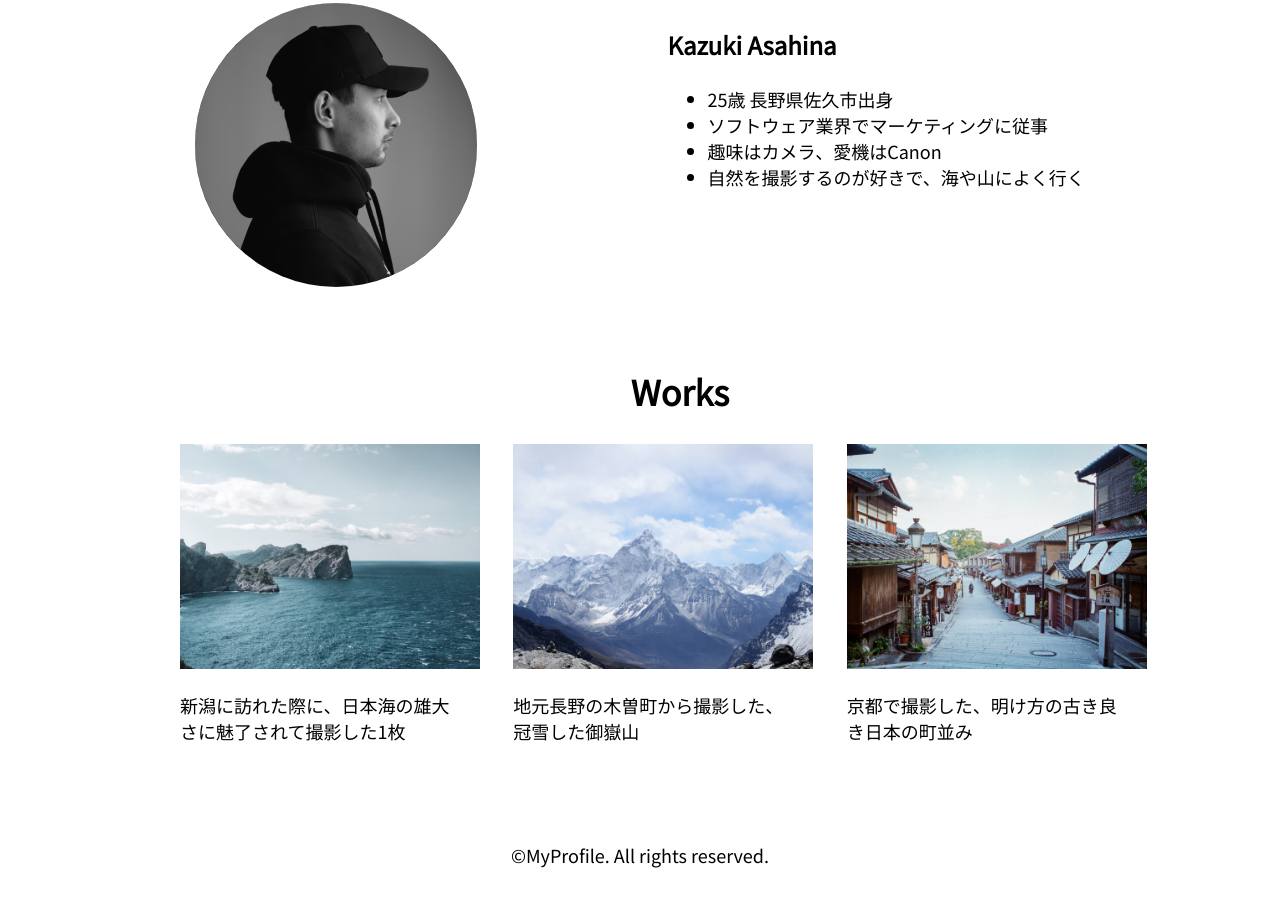
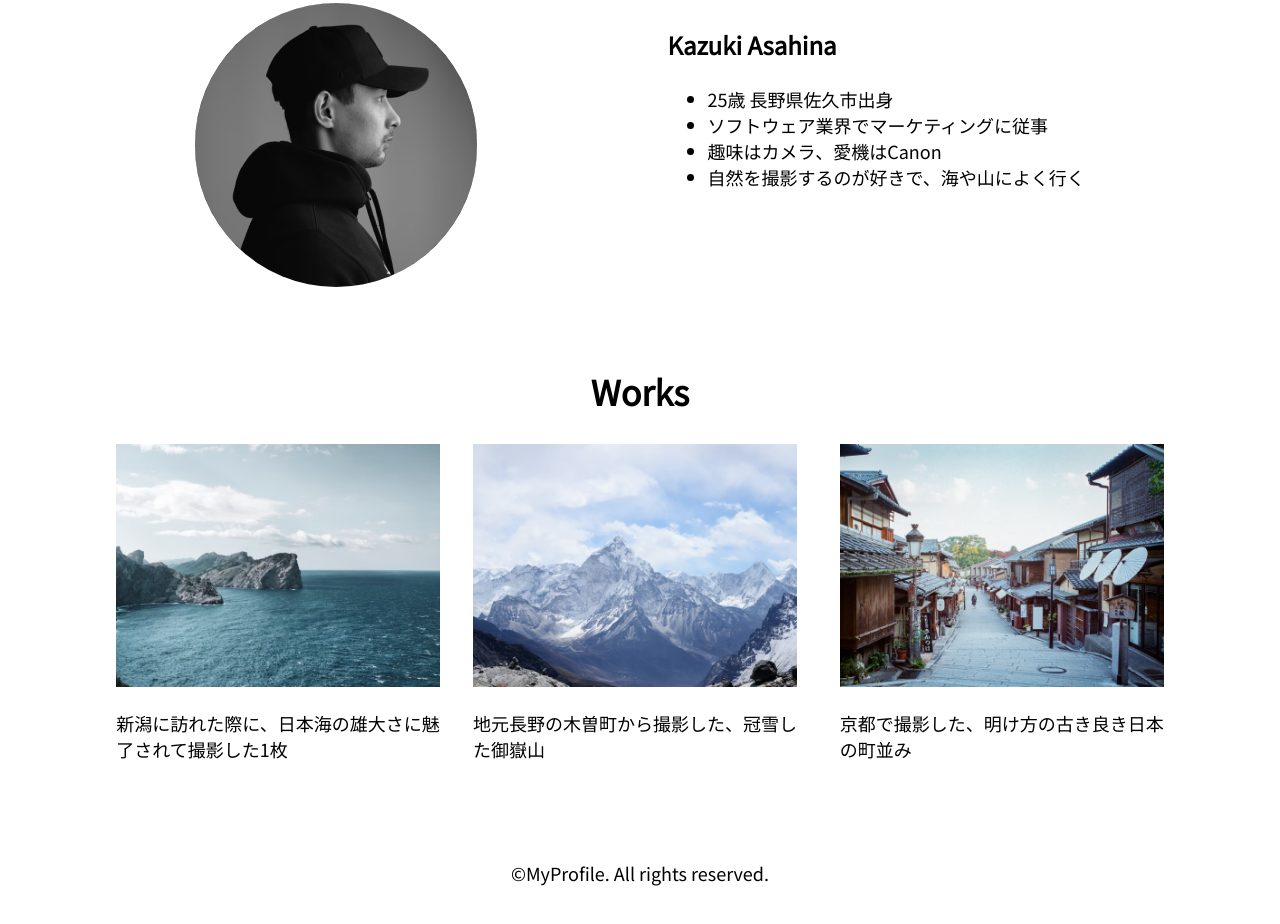
Before and after one commit to Te-ramin/html-css-practical, a plain HTML site: page kadai_001/index.html in a window 1280 px wide. Shown: the part 820-1744 px from the top of the page. Drawn offline with Linux system fonts and the light colour scheme.

Commit message:
kadai_001を再提出1回目

```diff
--- a/kadai_001/style.css
+++ b/kadai_001/style.css
@@ -71,7 +71,7 @@ header > a {
 }
 
 #works-section {
-  margin: 0 0 0 80px;
+  margin: 0 0 80px 0;
 }
 
 
@@ -81,34 +81,32 @@ header > a {
 }
 
 
-#left img {
-  width: 90%;
+#left {
+  width: 30%;
 }
 
+#left img {
+  width: 100%;
+  margin: 0 auto;
+}
 
-#left p {
-  width: 275px;
-  word-wrap: break-word;
+#center {
+  width: 30%;
+  margin-right: 10px;
 }
 
 #center img {
-  width: 90%;
+  width: 100%;
 }
 
-#center p {
-  width: 275px;
-  word-wrap: break-word;
+#right {
+  width: 30%;
 }
 
-
 #right img {
-  width: 90%;
+  width: 100%;
 }
 
-#right p {
-  width: 275px;
-  word-wrap: break-word;
-}
 
 h3 {
   font-size: 24px;
@@ -164,15 +162,9 @@ footer {
 
   #profile {
     display: block;
-    margin-top: 50px;
-    text-align: center;
+    margin: 50px auto;
   }
 
-
-  #detail {
-    padding-left: 25px;
-    text-align: left;
-  }
 
   #works-section {
     margin: 0 0 0 0;
@@ -184,15 +176,15 @@ footer {
     margin: 20px 10px 20px 10px;
   }
 
-  #left img {
+  #left {
     width: 100%;
   }
 
-  #center img {
+  #center {
     width: 100%;
   }
 
-  #right img {
+  #right  {
     width: 100%;
   }
 }
```
